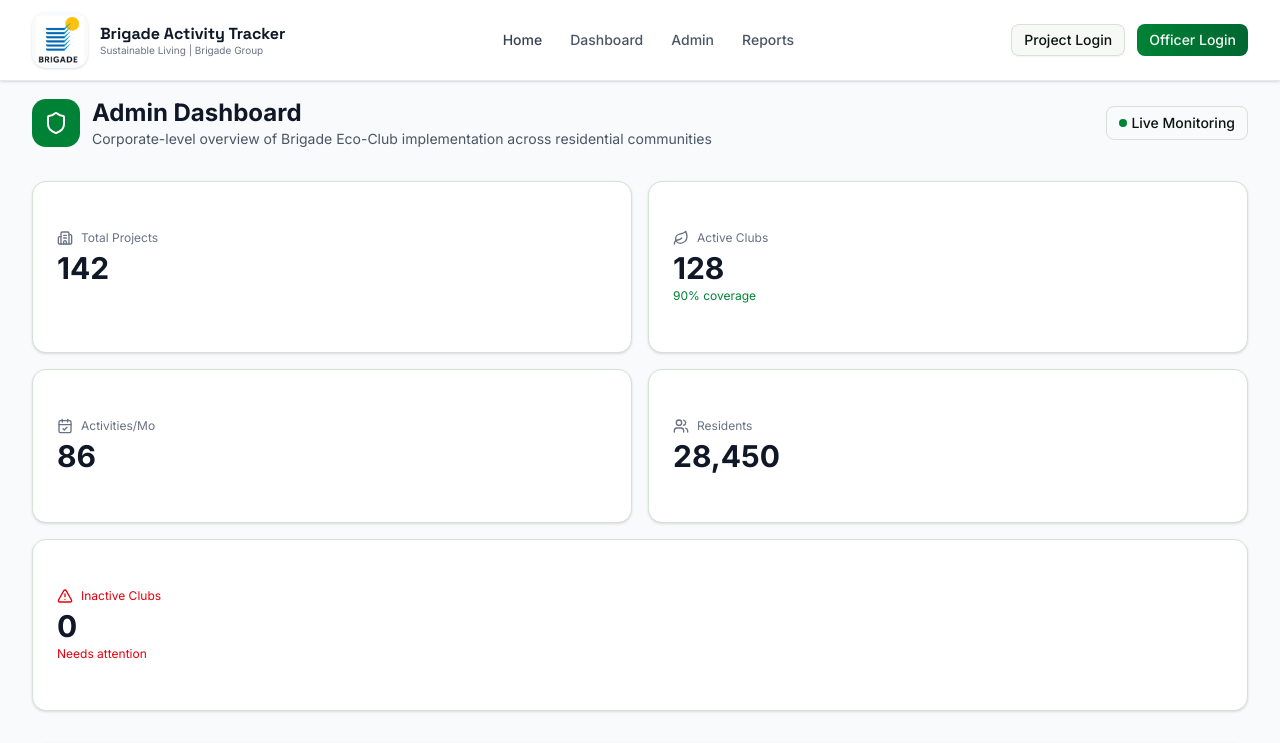
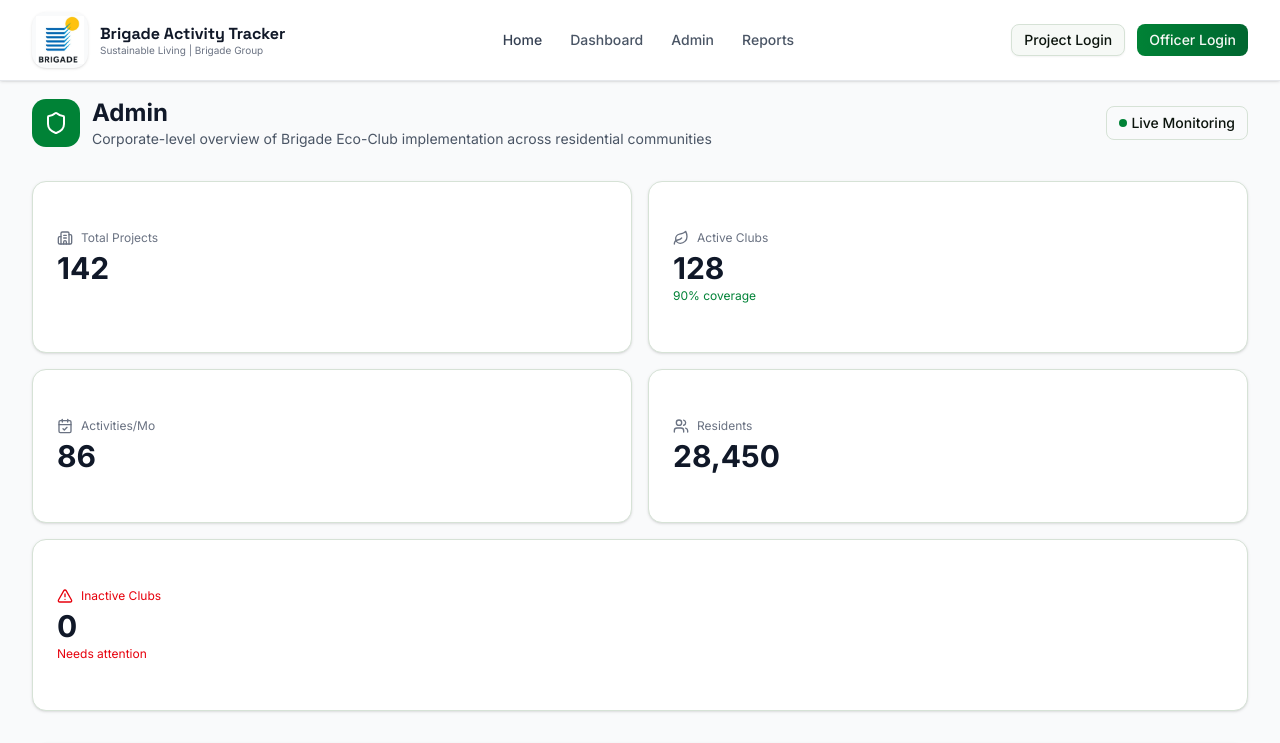
Before and after one commit to AaronPatrick562004/Brigade-Activity-Tracker, a Next.js app: page /admin in a window 1280 px wide. Shown: the top 743 px of the page. Built offline with nearby package versions, Linux system fonts and the light colour scheme.

Commit message:
Update page.tsx

```diff
--- a/app/admin/page.tsx
+++ b/app/admin/page.tsx
@@ -33,7 +33,7 @@ export default function AdminDashboardPage() {
             </div>
             <div>
               <h1 className="text-base sm:text-xl md:text-2xl font-bold text-gray-900">
-                Admin Dashboard
+                Admin
               </h1>
               <p className="text-xs sm:text-sm text-gray-600">
                 Corporate-level overview of Brigade Eco-Club implementation across residential communities
```
